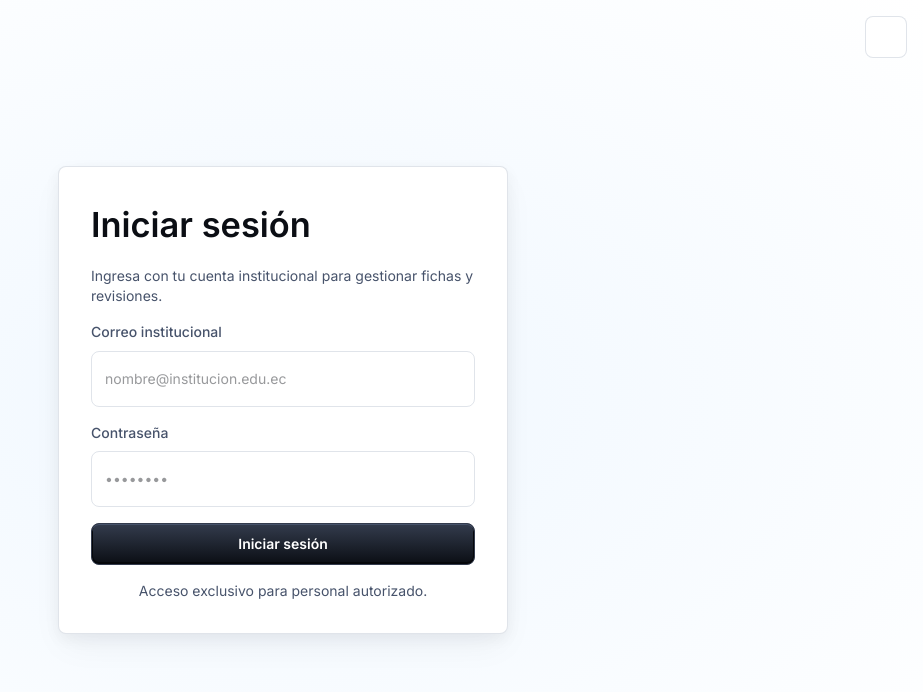
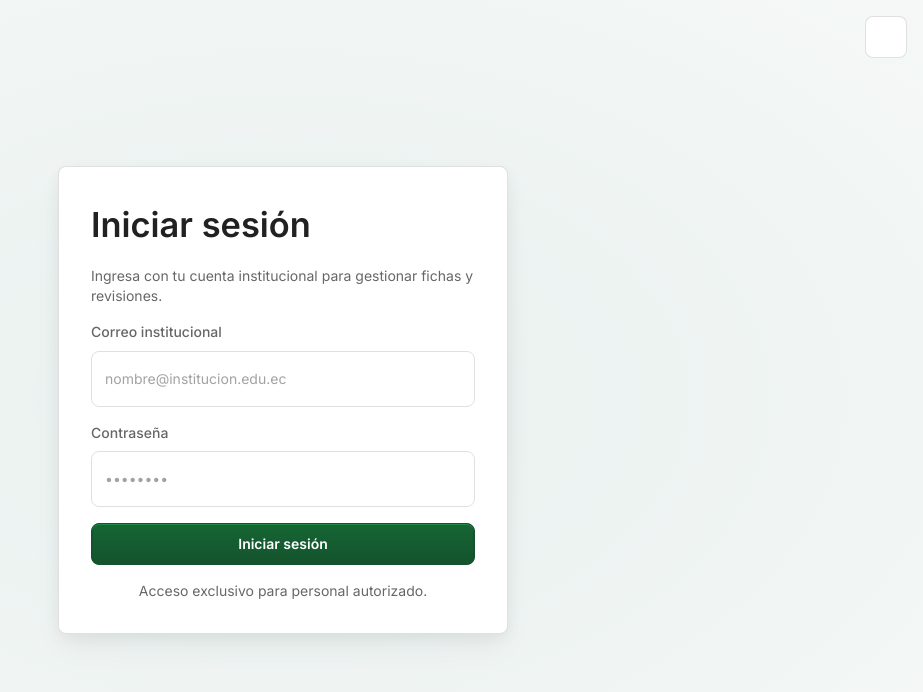
Before and after one commit to Giossue/web-turismo-admin, a Next.js app: page /admin in a window 1280 px wide. Shown: the top 692 px of the page, without its empty margins (357-1280 px from the left). Built offline with nearby package versions, Linux system fonts and the light colour scheme; no server answers; some icons are missing; what @mui/material-nextjs would draw is missing.

Commit message:
refactor: restaurar paleta verde original y simplificar componentes del panel

```diff
--- a/src/components/admin/admin-login.tsx
+++ b/src/components/admin/admin-login.tsx
@@ -41,19 +41,15 @@ export function AdminLogin() {
   return (
     <Box
       component="main"
-      sx={(theme) => ({
+      sx={{
         minHeight: "100dvh",
         display: "grid",
         placeItems: "center",
         px: { xs: 2, sm: 4 },
         py: { xs: 10, sm: 8 },
         backgroundImage:
-          "radial-gradient(ellipse at 50% 50%, hsl(210, 100%, 97%), hsl(0, 0%, 100%))",
-        ...theme.applyStyles("dark", {
-          backgroundImage:
-            "radial-gradient(ellipse at 50% 50%, hsla(210, 100%, 16%, 0.5), hsl(220, 30%, 5%))",
-        }),
-      })}
+          "radial-gradient(ellipse at 50% 50%, var(--mui-palette-background-subtle), var(--mui-palette-background-default))",
+      }}
     >
       <Box sx={{ position: "fixed", top: 16, right: 16, zIndex: 1 }}>
         <ColorModeButton />
@@ -68,10 +64,10 @@ export function AdminLogin() {
           p: { xs: 3, sm: 4 },
           gap: 2,
           boxShadow:
-            "hsla(220, 30%, 5%, 0.05) 0px 5px 15px 0px, hsla(220, 25%, 10%, 0.05) 0px 15px 35px -5px",
+            "rgba(0, 0, 0, 0.05) 0px 5px 15px 0px, rgba(0, 0, 0, 0.05) 0px 15px 35px -5px",
           ...theme.applyStyles("dark", {
             boxShadow:
-              "hsla(220, 30%, 5%, 0.5) 0px 5px 15px 0px, hsla(220, 25%, 10%, 0.08) 0px 15px 35px -5px",
+              "rgba(0, 0, 0, 0.5) 0px 5px 15px 0px, rgba(0, 0, 0, 0.08) 0px 15px 35px -5px",
           }),
         })}
       >
--- a/src/components/admin/admin-shell.tsx
+++ b/src/components/admin/admin-shell.tsx
@@ -5,14 +5,12 @@ import MenuRounded from "@mui/icons-material/MenuRounded";
 import {
   AppBar,
   Box,
-  Breadcrumbs,
   Button,
   CircularProgress,
   IconButton,
   Stack,
   Toolbar,
   Tooltip,
-  Typography,
 } from "@mui/material";
 import { useQueryClient } from "@tanstack/react-query";
 import { useCallback, useRef, useState } from "react";
@@ -177,29 +175,7 @@ function AdminWorkspace({ user }: { user: AdminUser }) {
               </IconButton>
             </Tooltip>
           ) : null}
-          <Breadcrumbs
-            aria-label="Ubicación actual"
-            separator="/"
-            sx={{
-              flexGrow: 1,
-              minWidth: 0,
-              "& .MuiBreadcrumbs-ol": { flexWrap: "nowrap" },
-              "& .MuiBreadcrumbs-li": { minWidth: 0 },
-              "& .MuiBreadcrumbs-li:first-of-type": {
-                display: { xs: "none", sm: "block" },
-              },
-              "& .MuiBreadcrumbs-separator": {
-                display: { xs: "none", sm: "flex" },
-              },
-            }}
-          >
-            <Typography variant="body2" color="text.secondary" noWrap>
-              Panel institucional
-            </Typography>
-            <Typography variant="body2" fontWeight={500} color="text.primary" noWrap>
-              {meta.title}
-            </Typography>
-          </Breadcrumbs>
+          <Box sx={{ flexGrow: 1 }} />
           <ColorModeButton />
         </Toolbar>
       </AppBar>
--- a/src/theme.ts
+++ b/src/theme.ts
@@ -2,7 +2,6 @@
 
 import { alpha, createTheme } from "@mui/material/styles";
 
-import { gray } from "@/theme/primitives";
 import { webTokens } from "@/theme/tokens";
 
 function paletteFor(mode: "light" | "dark") {
@@ -86,13 +85,14 @@ const theme = createTheme({
             {
               props: { variant: "contained", color: "primary" },
               style: {
-                color: "#ffffff",
-                backgroundColor: gray[900],
-                backgroundImage: `linear-gradient(to bottom, ${gray[700]}, ${gray[800]})`,
-                border: `1px solid ${gray[700]}`,
-                boxShadow: `inset 0 1px 0 ${gray[600]}, inset 0 -1px 0 1px ${gray[900]}`,
+                color: "var(--mui-palette-primary-contrastText)",
+                backgroundColor: "var(--mui-palette-primary-main)",
+                backgroundImage:
+                  "linear-gradient(to bottom, var(--mui-palette-primary-main), var(--mui-palette-primary-dark))",
+                border: "1px solid var(--mui-palette-primary-dark)",
+                boxShadow: `inset 0 1px 0 ${alpha(webTokens.colors.light.primary.light, 0.4)}, inset 0 -1px 0 1px ${webTokens.colors.light.primary.dark}`,
                 "&:hover": {
-                  backgroundColor: gray[700],
+                  backgroundColor: "var(--mui-palette-primary-dark)",
                   backgroundImage: "none",
                   boxShadow: "none",
                 },
@@ -104,13 +104,14 @@ const theme = createTheme({
                   boxShadow: "none",
                 },
                 ...theme.applyStyles("dark", {
-                  color: gray[900],
-                  backgroundColor: gray[50],
-                  backgroundImage: `linear-gradient(to bottom, ${gray[100]}, ${gray[50]})`,
-                  borderColor: gray[50],
-                  boxShadow: `inset 0 -1px 0 ${gray[300]}`,
+                  color: "var(--mui-palette-primary-contrastText)",
+                  backgroundColor: "var(--mui-palette-primary-main)",
+                  backgroundImage:
+                    "linear-gradient(to bottom, var(--mui-palette-primary-light), var(--mui-palette-primary-main))",
+                  borderColor: "var(--mui-palette-primary-main)",
+                  boxShadow: `inset 0 -1px 0 ${webTokens.colors.dark.primary.dark}`,
                   "&:hover": {
-                    backgroundColor: gray[300],
+                    backgroundColor: "var(--mui-palette-primary-light)",
                     backgroundImage: "none",
                     boxShadow: "none",
                   },
@@ -306,7 +307,7 @@ const theme = createTheme({
       styleOverrides: {
         paper: {
           border: webTokens.border,
-          boxShadow: "0 16px 48px hsla(220, 30%, 5%, 0.2)",
+          boxShadow: "0 16px 48px rgba(0, 0, 0, 0.2)",
         },
       },
     },
--- a/src/theme/primitives.ts
+++ /dev/null
@@ -1,27 +0,0 @@
-// Paleta adaptada de las plantillas oficiales Material UI v7.3.5.
-// Atribución y licencia: docs/third-party-notices/mui-templates.md.
-export const brand = {
-  50: "hsl(210, 100%, 95%)",
-  100: "hsl(210, 100%, 92%)",
-  200: "hsl(210, 100%, 80%)",
-  300: "hsl(210, 100%, 65%)",
-  400: "hsl(210, 98%, 48%)",
-  500: "hsl(210, 98%, 42%)",
-  600: "hsl(210, 98%, 55%)",
-  700: "hsl(210, 100%, 35%)",
-  800: "hsl(210, 100%, 16%)",
-  900: "hsl(210, 100%, 21%)",
-} as const;
-
-export const gray = {
-  50: "hsl(220, 35%, 97%)",
-  100: "hsl(220, 30%, 94%)",
-  200: "hsl(220, 20%, 88%)",
-  300: "hsl(220, 20%, 80%)",
-  400: "hsl(220, 20%, 65%)",
-  500: "hsl(220, 20%, 42%)",
-  600: "hsl(220, 20%, 35%)",
-  700: "hsl(220, 20%, 25%)",
-  800: "hsl(220, 30%, 6%)",
-  900: "hsl(220, 35%, 3%)",
-} as const;
--- a/src/theme/tokens.ts
+++ b/src/theme/tokens.ts
@@ -1,5 +1,3 @@
-import { brand, gray } from "./primitives";
-
 declare module "@mui/material/styles" {
   interface TypeBackground {
     subtle: string;
@@ -10,31 +8,19 @@ export const webTokens = {
   colors: {
     light: {
       primary: {
-        main: brand[400],
-        dark: brand[700],
-        light: brand[200],
+        main: "#166534",
+        dark: "#14532d",
+        light: "#22c55e",
         contrastText: "#ffffff",
       },
       secondary: {
-        main: brand[500],
-        dark: brand[700],
-        light: brand[300],
+        main: "#4b5563",
         contrastText: "#ffffff",
       },
-      grey: gray,
       background: {
-        default: gray[50],
+        default: "#f5f8f7",
         paper: "#ffffff",
-        subtle: gray[100],
-      },
-      text: {
-        primary: gray[800],
-        secondary: gray[600],
-      },
-      divider: "hsla(220, 20%, 80%, 0.5)",
-      action: {
-        hover: "hsla(220, 20%, 88%, 0.3)",
-        selected: "hsla(220, 20%, 88%, 0.5)",
+        subtle: "#e8f0ee",
       },
       status: {
         error: {
@@ -50,9 +36,9 @@ export const webTokens = {
           contrastText: "#ffffff",
         },
         info: {
-          main: brand[700],
-          dark: brand[800],
-          light: brand[300],
+          main: "#0369a1",
+          dark: "#075985",
+          light: "#0284c7",
           contrastText: "#ffffff",
         },
         success: {
@@ -65,56 +51,49 @@ export const webTokens = {
     },
     dark: {
       primary: {
-        main: brand[400],
-        dark: brand[700],
-        light: brand[300],
-        contrastText: "#ffffff",
+        main: "#22c55e",
+        dark: "#15803d",
+        light: "#4ade80",
+        contrastText: "#06130a",
       },
       secondary: {
-        main: brand[300],
-        dark: brand[500],
-        light: brand[200],
-        contrastText: gray[900],
+        main: "#b8b8b8",
+        contrastText: "#0b0b0b",
       },
-      grey: gray,
       background: {
-        default: gray[900],
-        paper: "hsl(220, 30%, 7%)",
-        subtle: gray[800],
+        default: "#080808",
+        paper: "#151515",
+        subtle: "#202020",
       },
       text: {
-        primary: "#ffffff",
-        secondary: gray[400],
+        primary: "#f5f5f5",
+        secondary: "#b3b3b3",
       },
-      divider: "hsla(220, 20%, 25%, 0.7)",
-      action: {
-        hover: "hsla(220, 20%, 35%, 0.2)",
-        selected: "hsla(220, 20%, 35%, 0.3)",
-      },
+      divider: "rgba(245, 245, 245, 0.12)",
       status: {
         error: {
-          main: "#ef7373",
+          main: "#f44336",
           dark: "#d32f2f",
           light: "#e57373",
-          contrastText: gray[900],
+          contrastText: "#ffffff",
         },
         warning: {
-          main: "#ffb74d",
+          main: "#ffa726",
           dark: "#f57c00",
-          light: "#ffcc80",
-          contrastText: gray[900],
+          light: "#ffb74d",
+          contrastText: "#1f2933",
         },
         info: {
-          main: brand[300],
-          dark: brand[500],
-          light: brand[200],
-          contrastText: gray[900],
+          main: "#29b6f6",
+          dark: "#0288d1",
+          light: "#4fc3f7",
+          contrastText: "#102522",
         },
         success: {
           main: "#4ade80",
           dark: "#16a34a",
           light: "#86efac",
-          contrastText: gray[900],
+          contrastText: "#07130a",
         },
       },
     },
```
Also changed, not shown: 1 other file (tests, documents, lock files or other folders).
